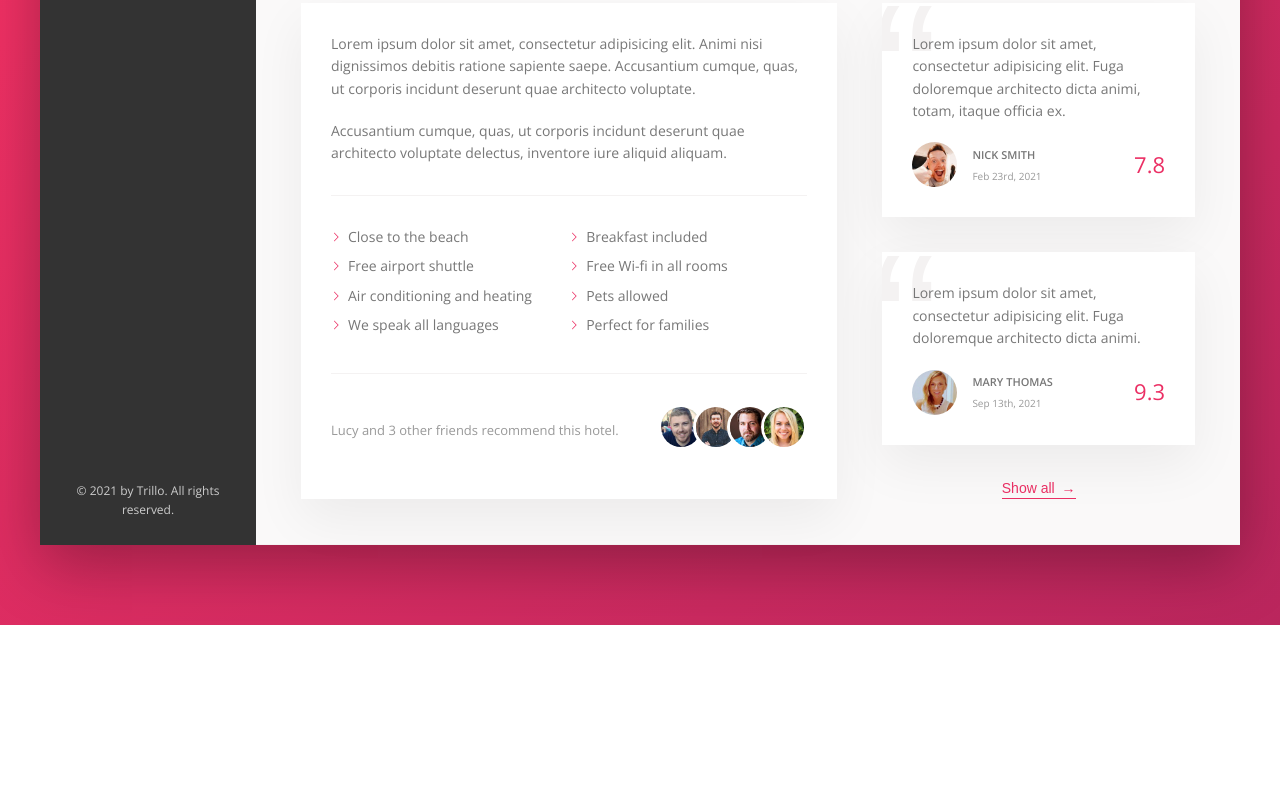
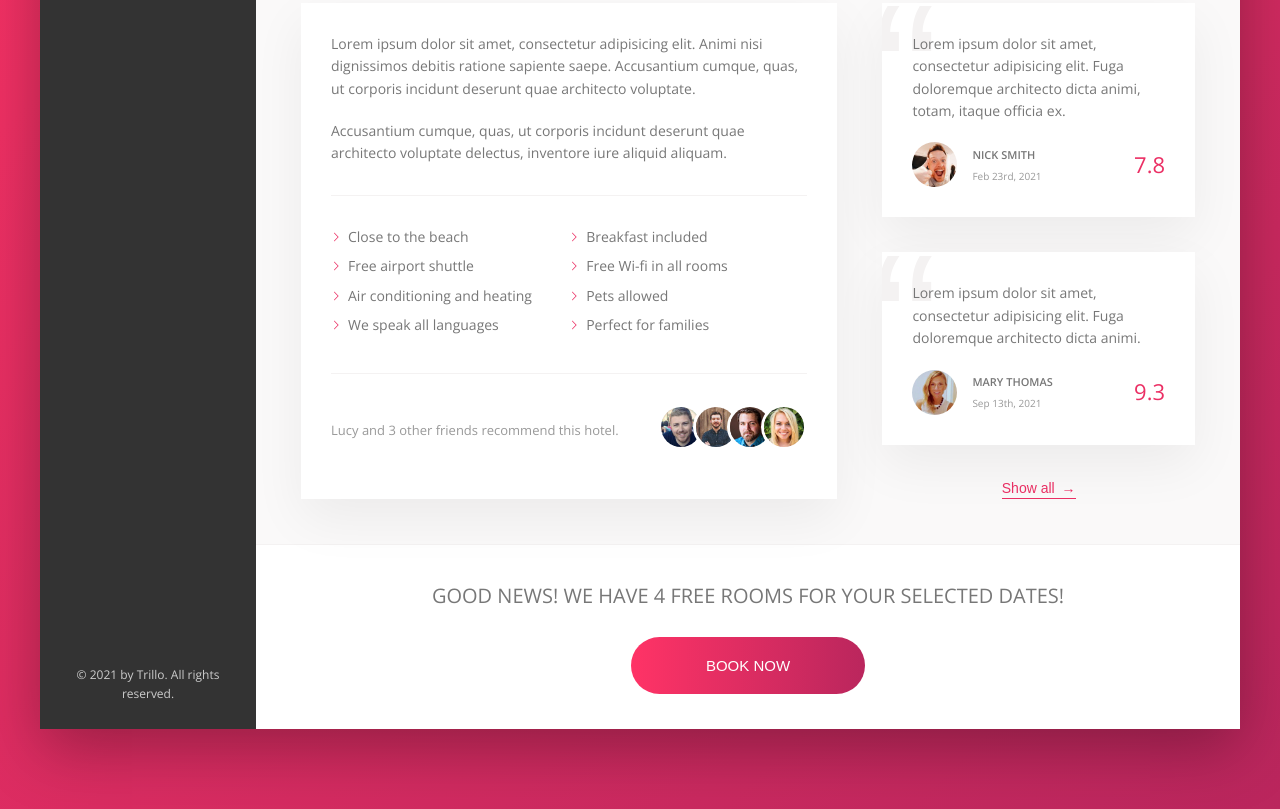
Before and after one commit to rsous/Trillo, a website: page index.html in a window 1280 px wide. Shown: the part 456-1265 px from the top of the page. Before the commit the page ends 1081 px from the top, so only its background shows below. Drawn offline with nearby package versions, Linux system fonts and the light colour scheme.

Commit message:
Building the CTA Section

```diff
--- a/index.html
+++ b/index.html
@@ -249,6 +249,16 @@
               <button class="btn-inline">Show all <span>&rarr;</span></button>
             </div>
           </div>
+
+          <div class="cta">
+            <h2 class="cta__book-now">
+              Good news! We have 4 free rooms for your selected dates!
+            </h2>
+            <button class="btn">
+              <span class="btn__visible">Book now</span>
+              <span class="btn__hidden">Only 4 rooms left</span>
+            </button>
+          </div>
         </main>
       </div>
     </div>
--- a/sass/_components.scss
+++ b/sass/_components.scss
@@ -445,3 +445,77 @@
     z-index: 1;
   }
 }
+
+/////////////////////////////////////////
+// CALL TO ACTION
+
+.cta {
+  padding: 3.5rem 0;
+  text-align: center;
+
+  &__book-now {
+    font-size: 2rem;
+    font-weight: 300;
+    text-transform: uppercase;
+    margin-bottom: 2.5rem;
+  }
+}
+
+/////////////////////////////////////////
+// BUTTON CTA
+
+.btn {
+  font-size: 1.5rem;
+  font-weight: 300;
+  color: #fff;
+  text-transform: uppercase;
+  border-radius: 100px;
+  border: none;
+  background-image: linear-gradient(
+    to right,
+    var(--color-primary-light),
+    var(--color-primary-dark)
+  );
+  position: relative;
+  overflow: hidden;
+  cursor: pointer;
+
+  & > * {
+    display: inline-block;
+    height: 100%;
+    width: 100%;
+    transition: all 0.2s;
+  }
+
+  &__visible {
+    padding: 2rem 7.5rem;
+  }
+
+  &__hidden {
+    position: absolute;
+    padding: 2rem 0;
+    left: 0;
+    top: -100%;
+  }
+
+  &:hover {
+    background-image: linear-gradient(
+      to left,
+      var(--color-primary-light),
+      var(--color-primary-dark)
+    );
+  }
+
+  &:hover &__visible {
+    transform: translateY(100%);
+  }
+
+  &:hover &__hidden {
+    top: 0;
+  }
+
+  &:focus {
+    outline: none;
+    animation: pulsate 1s infinite;
+  }
+}
```
Also changed, not shown: css/style.css.
